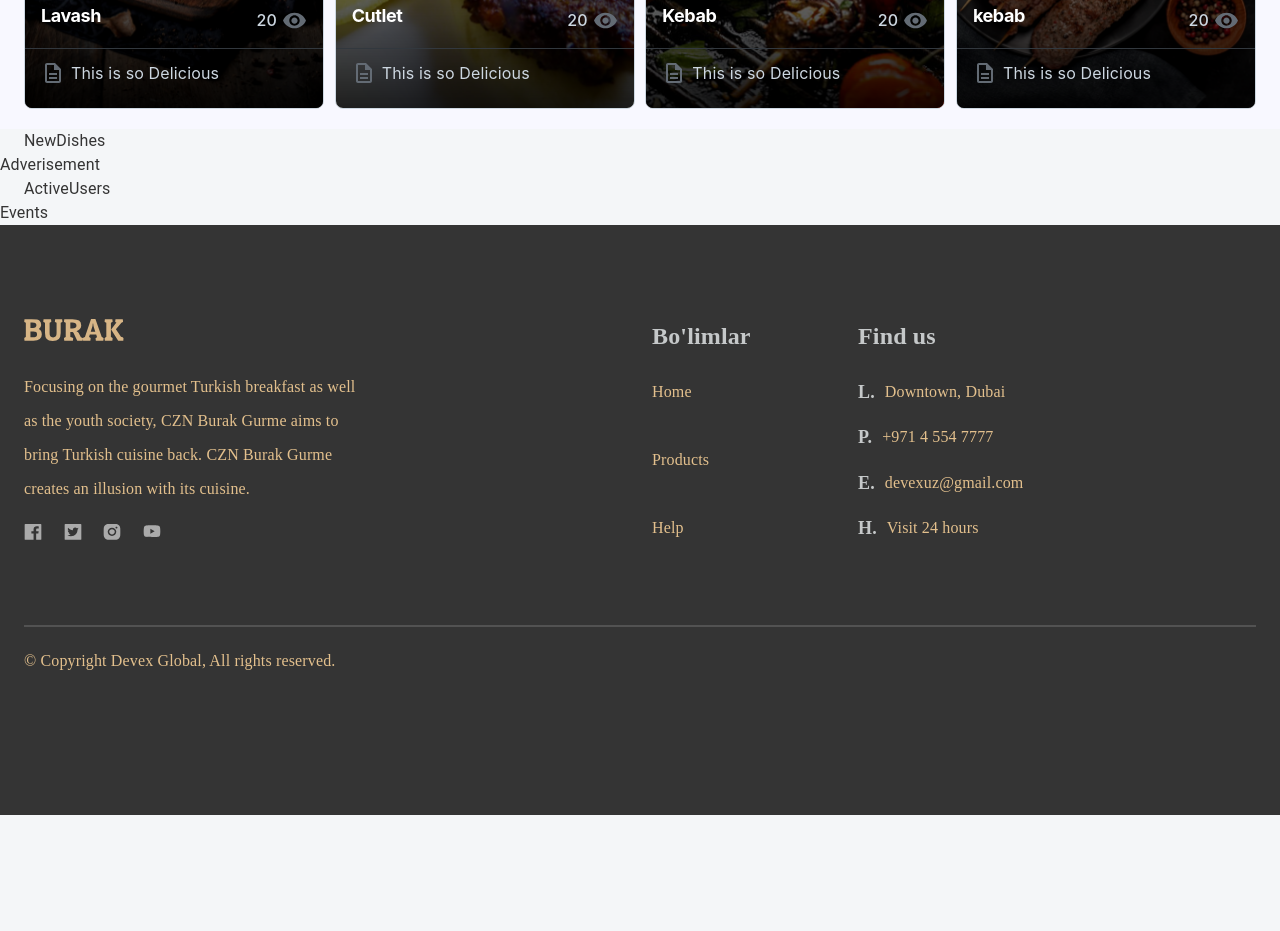
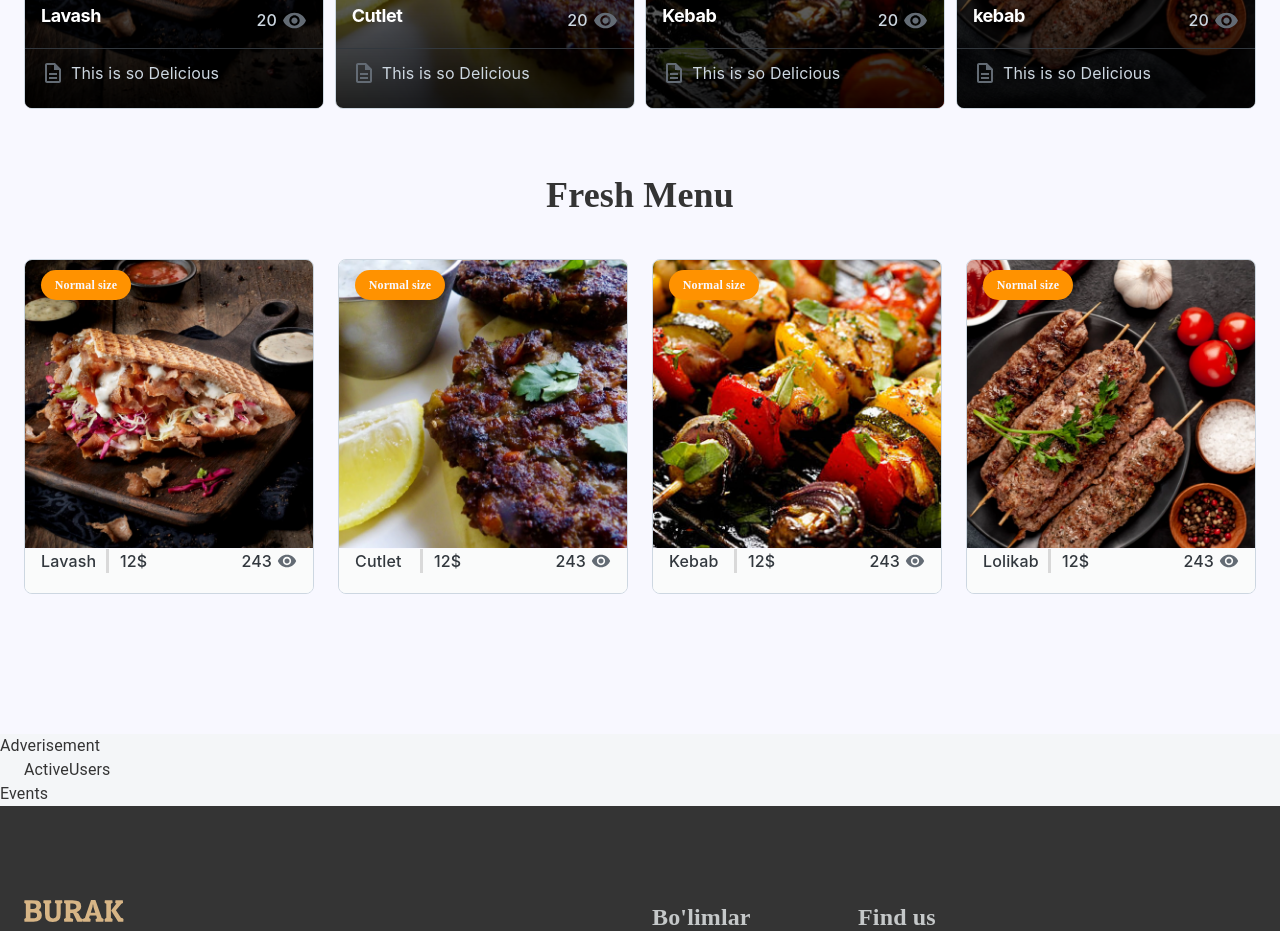
Before and after one commit to abduvalee95/x-coffee-react, a React (Create React App) app: page / in a window 1280 px wide. Shown: the part 1460-2391 px from the top of the page. Before the commit the page ends 2275 px from the top, so only its background shows below. Built offline with nearby package versions, Linux system fonts and the light colour scheme.

Commit message:
feat: develop newDishes sectional component

```diff
--- a/src/app/screens/homePage/NewDishes.tsx
+++ b/src/app/screens/homePage/NewDishes.tsx
@@ -1,11 +1,69 @@
 import React from "react";
 import { Box, Container, Stack } from "@mui/material";
 
-export default function NewDishes () {
+import { CssVarsProvider } from "@mui/joy/styles";
+import  AspectRatio  from "@mui/joy/AspectRatio";
+import Card from '@mui/joy/Card';
+import CardOverflow from "@mui/joy/CardOverflow";
+import Typography from '@mui/joy/Typography';
+import CardCover from '@mui/joy/CardCover';
+import CardContent from '@mui/joy/CardContent';
+import VisibilityIcon  from "@mui/icons-material/Visibility";
+import Divider from "../../components/divider";
+
+const newDishes = [
+    { productName:"Lavash", imagePath:"/img/lavash.webp" },
+    { productName:"Cutlet", imagePath:"/img/cutlet.webp" },
+    { productName:"Kebab", imagePath:"/img/kebab.webp" },
+    { productName:"Lolikab", imagePath:"/img/kebab-fresh.webp" },
+];
+
+export default function NewDishes() {
     return (
-        <div>
+        <div className={"new-products-frame"}>
             <Container>
-            NewDishes
+                <Stack className={"main"}>
+                    <Box className={"category-title"}> Fresh Menu </Box>
+                    <Stack className={"cards-frame"}>
+                        <CssVarsProvider>
+                            {newDishes.map((ele, index) => {
+                                return (
+                                <Card key={index} variant="outlined" className={"card"}>
+                                    <CardOverflow>
+                                        <div className="product-sale"> Normal size </div>
+                                        <AspectRatio ratio="1">
+                                            <img src={ele.imagePath} alt="img" />
+                                        </AspectRatio>
+                                    </CardOverflow>
+
+                                    <CardOverflow variant="soft" className="product-detail">
+                                        <Stack className="info">
+
+                                            <Stack flexDirection={"row"}>
+                                                <Typography className="title">
+                                                    {ele.productName}
+                                                </Typography>
+                                                <Divider width="3" height="10" bg="#d9d9d9" />
+                                                <Typography className={"price"}>12$</Typography>
+                                            </Stack>
+
+                                            <Stack>
+                                                    <Typography className={"views"}>
+                                                        243
+                                                        <VisibilityIcon
+                                                        sx={{ fontSize: 20, marginLeft: "5px"}}
+                                                        />
+                                                    </Typography>
+                                            </Stack>
+
+                                        </Stack>
+                                    </CardOverflow>
+                                </Card>
+                                );
+                            })}
+                            </CssVarsProvider>
+                    </Stack>
+                </Stack>
             </Container>
             </div>
     );
--- a/src/css/home.css
+++ b/src/css/home.css
@@ -100,3 +100,104 @@
     ),
     linear-gradient(to top, rgba(0, 0, 0, 0.8), rgba(0, 0, 0, 0)300px );
 }
+
+/**         New-Dishes      **/
+
+.homepage .new-products-frame {
+    width: 100%;
+    height: 605px;
+    background: #f8f8ff;
+    display: flex;
+}
+
+.homepage .new-products-frame .main {
+   margin-top: 45px;
+   display: flex;
+   flex-direction: column;
+   align-items: center;
+}
+
+
+.homepage .new-products-frame .category-title {
+    font-family: "Dancing Script";
+    font-size: 36px;
+    font-weight: 600;
+    font-style: normal;
+    line-height: 43px;
+
+}
+
+.homepage .new-products-frame .main .cards-frame {
+   width: 100%;
+   height: 335px;
+   margin: 42px 2px 2px 2px;
+   flex-direction: row;
+   justify-content: space-between;
+}
+
+.homepage .new-products-frame .main .cards-frame .card {
+    width: 290px;
+    height: 335px;
+    cursor: pointer;
+}
+
+.homepage .new-products-frame .main .cards-frame .card .product-sale {
+ /* NORMAL size */
+    position: absolute;
+    margin-top: 10px;
+    z-index: 100;
+    width: 90px;
+    height: 30px;
+    display: flex;
+    align-items: center;
+    justify-content: center;
+    background: #ff9200;
+    box-shadow: 4px 6px 20px rgba(0, 0, 0, 0.1);
+    border-radius: 25px;
+    font-family: "Poppins";
+    font-style: normal;
+    font-size: 12px;
+    font-weight: 600;
+    line-height: 21px;
+    text-align: center;
+    color: #f8f8ff;
+}
+
+.homepage .new-products-frame .card .product-detail {
+    width: auto;
+    height: 49%;
+    display: flex;
+    margin-top: -12px;
+    border-top: 1px solid;
+    background-color: #fafbfb;
+    border-color: #f8f8ff;
+}
+.homepage .new-products-frame .card .product-detail .info {
+    width: 100%;
+    display: flex;
+    flex-direction: row;
+    justify-content: space-between;
+    align-items: center;
+}
+.homepage .new-products-frame .card .product-detail .title {
+    width: 65px;
+    font-weight: 500;
+}
+
+.homepage .new-products-frame .card .product-detail .price {
+    width: 20px;
+    margin-left: 11px;
+    font-weight: 500;
+}
+
+.homepage .new-products-frame .card .product-detail .divider {
+    margin: 10px 0 10px 0;
+    width: 2px;
+    background-color: #d9d9d9;
+}
+
+.homepage .new-products-frame .card .product-detail .views {
+    display: flex;
+    align-items: center;
+    font-weight: 500;
+}
```
